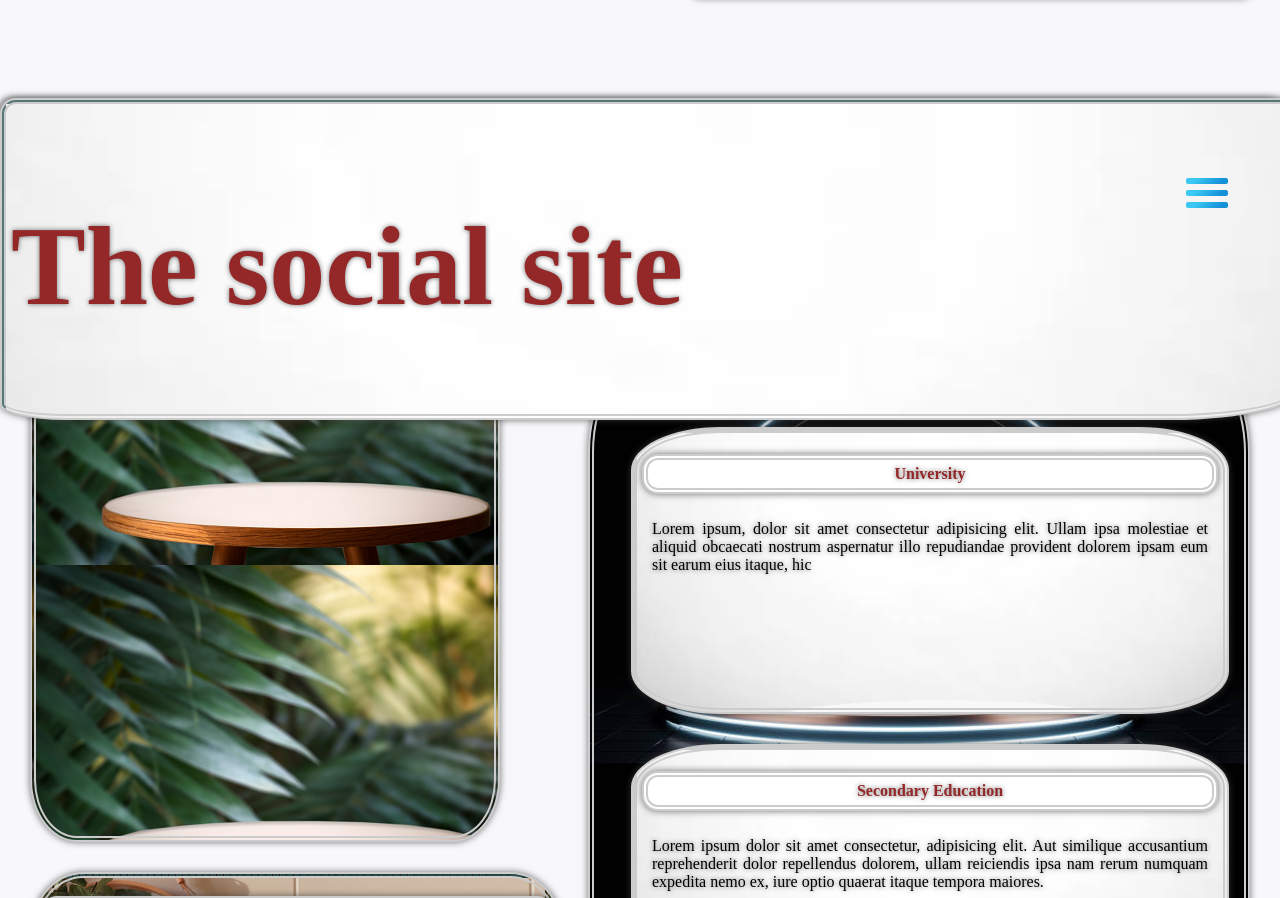
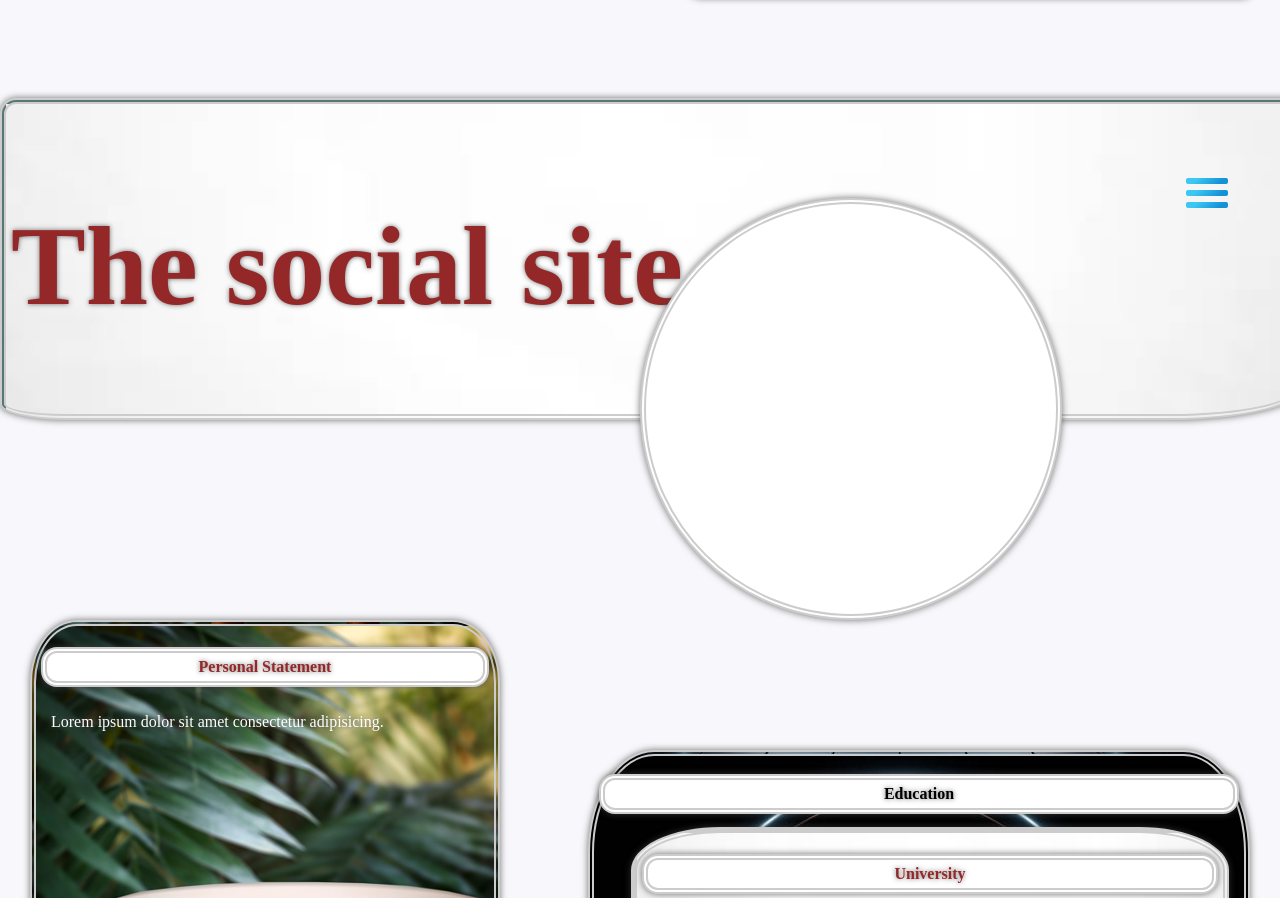
Before and after one commit to monicamuyama/social_site, a plain HTML site: page index.html in a window 1280 px wide. Shown: the part 2807-3705 px from the top of the page. Drawn offline with Linux system fonts and the light colour scheme.

Commit message:
Update index.html

```diff
--- a/index.html
+++ b/index.html
@@ -200,7 +200,7 @@
           <img src="images/icons8-menu-48.png" alt="menu icon" id="menu_icon" />
           <h1>The social site</h1>
         </div>
-        <div id="Image" class="css-input"></div>
+        <div id="PImage" class="css-input"></div>
         <div class="personal_statement">
           <div id="personal_data" class="css-input">
             <h3 class="css-input">Personal Statement</h3>
```
